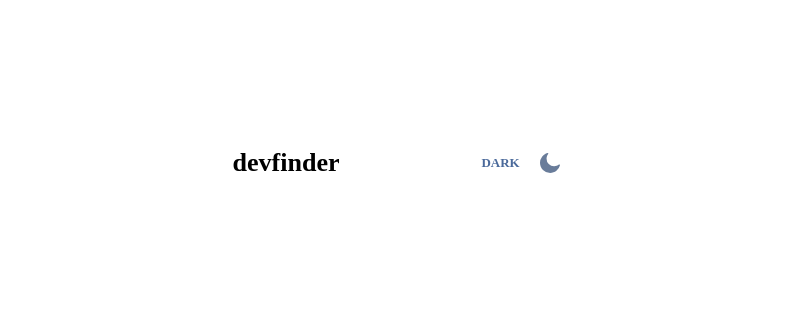
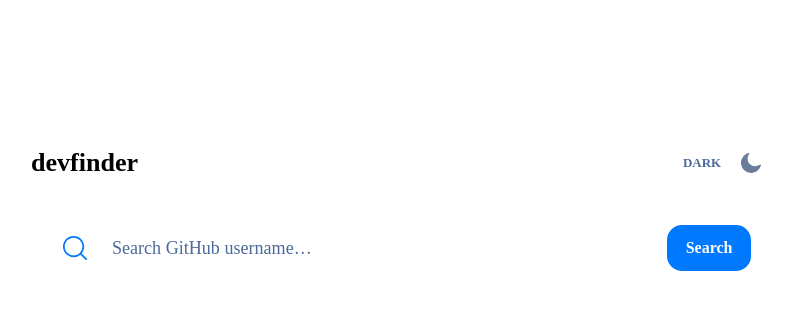
Before and after one commit to anhphucDao/github-user-search-app-fe, a React (Create React App) app: page / in a window 1280 px wide. Shown: the top 310 px of the page, without its empty margins (244-1036 px from the left). Built offline with nearby package versions, Linux system fonts and the light colour scheme.

Commit message:
[f] feature: search-bar: - finish basic responsive layout for search-bar

```diff
--- a/public/index.html
+++ b/public/index.html
@@ -1,5 +1,5 @@
 <!doctype html>
-<html lang="en">
+<html lang="en" class="bg-github-ghostWhite">
     <head>
         <meta charset="utf-8" />
         <link rel="icon" href="%PUBLIC_URL%/favicon.ico" />
--- a/src/App.tsx
+++ b/src/App.tsx
@@ -1,11 +1,13 @@
 import React from 'react';
 import './index.css';
 import Header from '../src/components/Header';
+import SearchBar from '../src/components/SearchBar';
 
 function App() {
     return (
-        <div>
+        <div className="flex flex-col mx-auto mt-[1.94rem] sm:mt-[8.75rem] md:mt-[9rem] items-center font-space">
             <Header />
+            <SearchBar />
         </div>
     );
 }
--- a/src/components/Header.tsx
+++ b/src/components/Header.tsx
@@ -3,7 +3,7 @@ import { ReactComponent as Moon } from '../assets/icon-moon.svg';
 
 export default function Header() {
     return (
-        <div className="flex flex-row justify-between items-center w-[20.44rem] h-[2.38rem] mt-[1.94rem] mx-auto sm:mt-[8.75rem] md:mt-[9rem]">
+        <div className="flex flex-row justify-between items-center w-[20.44rem] h-[2.38rem] sm:w-[35.81rem] md:w-[45.63rem]">
             <span className="text-[1.63rem] font-space font-bold">devfinder</span>
             <div className="w-[4.88rem] flex flex-row justify-between items-center">
                 <span className="text-[0.81rem] font-space font-bold uppercase text-github-queenBlue">
--- /dev/null
+++ b/src/components/SearchBar.tsx
@@ -0,0 +1,18 @@
+import React from 'react';
+import { ReactComponent as SearchIcon } from '../assets/icon-search.svg';
+
+export default function SearchBar() {
+    return (
+        <div className="flex flex-row w-[20.44rem] h-[3.75rem] bg-github-white mt-[2.25rem] rounded-[0.94rem] items-center sm:w-[35.81rem] md:w-[45.63rem]">
+            <SearchIcon className="ml-[1rem] sm:ml-[2rem]" />
+            <input
+                placeholder="Search GitHub username…"
+                className="text-[0.81rem] text-github-queenBlue placeholder-github-queenBlue outline-none sm:text-[1.13rem] flex-grow ml-[0.5625rem] sm:ml-[1.5rem]"
+                type="text"
+            ></input>
+            <button className="w-[5.25rem] h-[2.88rem] bg-github-azure text-github-white rounded-[0.94rem] text-[0.88rem] sm:text-[1rem] leading-[1.56rem] font-bold mr-[0.5rem] sm:mr-[0.625rem]">
+                Search
+            </button>
+        </div>
+    );
+}
--- a/src/index.css
+++ b/src/index.css
@@ -3,3 +3,9 @@
 @tailwind utilities;
 
 @import url('./font.css');
+
+html: {
+    width: '100%';
+    height: '100%';
+    background-color: '#F6F8FF';
+}
```
